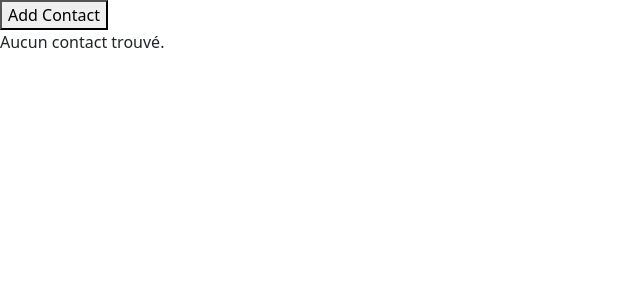
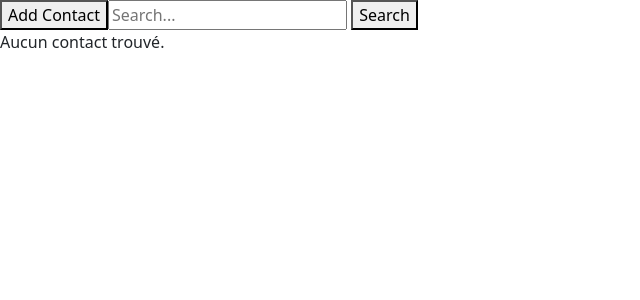
Before and after one commit to AmeksaKhadija/You-Contact, a PHP site: page /You-Contact/ in a window 1280 px wide. Shown: the top 300 px of the page, without its empty margins (0-640 px from the left). Run offline with PHP 8.4, Linux system fonts and the light colour scheme; data that the repository does not hold is empty.

Commit message:
la recherche en utilisant javascript

```diff
--- a/app/index.php
+++ b/app/index.php
@@ -27,8 +27,16 @@ if ($_SERVER['REQUEST_METHOD'] === 'POST') {
 </head>
 
 <body>
-    <button class="addContact" type="button" data-bs-toggle="modal" data-bs-target="#exampleModal">Add
-        Contact</button>
+    <div class="nav">
+        <button class="addContact" type="button" data-bs-toggle="modal" data-bs-target="#exampleModal">Add
+            Contact</button>
+        <div class="search">
+            <form class="form-wrapper-2 cf">
+                <input type="text" id="inputsearch" placeholder="Search..." required>
+                <button type="submit">Search</button>
+            </form>
+        </div>
+    </div>
     <?php if (!empty($contacts)): ?>
     <table class="contact-table">
         <thead>
```
Also changed, not shown: assets/main.js (+18 -0 lines), assets/style.css (+13 -1 lines), app/edit.php (added).
